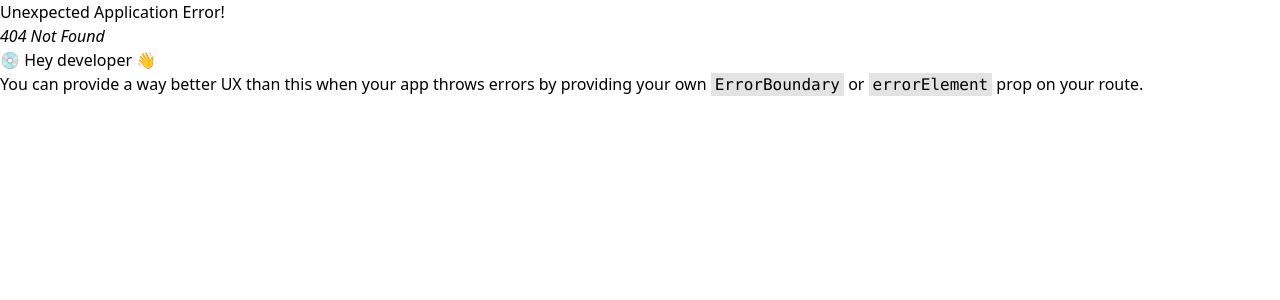
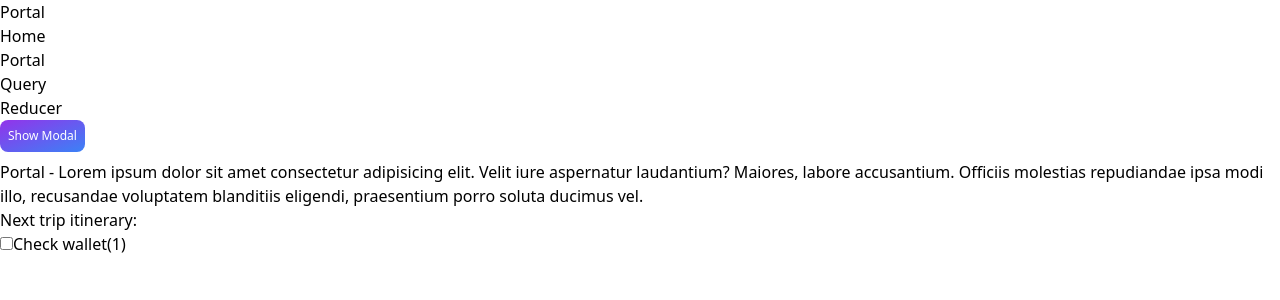
Before and after one commit to pagarevijayy/dev-dojo, a React (Vite) app in the folder kata-react-context/: page /portal in a window 1280 px wide. Before the commit this address had no page. Shown: the top 300 px of the page. Built offline with nearby package versions, Linux system fonts and the light colour scheme.

Commit message:
modal and portal

```diff
--- a/kata-react-context/src/App.tsx
+++ b/kata-react-context/src/App.tsx
@@ -1,5 +1,5 @@
 import "./App.css";
-import Header from "./components/header";
+import Header from "./components/Header";
 import { Outlet } from "react-router-dom";
 
 function App() {
--- a/kata-react-context/src/components/header.tsx
+++ b/kata-react-context/src/components/header.tsx
@@ -19,8 +19,8 @@ const Header = () => {
                         </NavLink>
                     </li>
                     <li>
-                        <NavLink to={"/about"} className={highlightNavLink}>
-                            About
+                        <NavLink to={"/portal"} className={highlightNavLink}>
+                            Portal
                         </NavLink>
                     </li>
                     <li>
--- /dev/null
+++ b/kata-react-context/src/components/layouts/Modal.tsx
@@ -0,0 +1,44 @@
+import { createPortal } from "react-dom";
+import { useNavigate } from "react-router-dom";
+
+type ModalProps = {
+    setShowModal: React.Dispatch<React.SetStateAction<boolean>>;
+};
+
+const Modal = ({ setShowModal }: ModalProps) => {
+    const navigate = useNavigate();
+    return createPortal(
+        <>
+            <div
+                onClick={() => setShowModal(false)}
+                className="modal-backdrop absolute inset-0 bg-gray-900/70"
+            ></div>
+            <div className="modal-body max-w-md relative top-1/2 left-1/2 -translate-x-1/2 -translate-y-1/2 origin p-4 bg-gray-200 rounded-lg z-10">
+                <section className="my-4">
+                    <p>Hii from Portal!</p>
+                    <p>
+                        Lorem ipsum dolor sit, amet consectetur adipisicing
+                        elit. Dignissimos totam inventore quo. Delectus numquam
+                        illo unde sint
+                    </p>
+                </section>
+                <div className="text-right space-x-2">
+                    <button
+                        className="btn-primary"
+                        onClick={() => navigate("/")}
+                    >
+                        Navigate to Home
+                    </button>
+                    <button
+                        className="btn-primary"
+                        onClick={() => setShowModal(false)}
+                    >
+                        Close
+                    </button>
+                </div>
+            </div>
+        </>,
+        document.body,
+    );
+};
+export default Modal;
--- a/kata-react-context/src/main.tsx
+++ b/kata-react-context/src/main.tsx
@@ -5,7 +5,7 @@ import { QueryClient, QueryClientProvider } from "@tanstack/react-query";
 
 import "./index.css";
 import App from "./App.tsx";
-import About from "./pages/About";
+import Portal from "./pages/Portal.tsx";
 import Homepage from "./pages/Homepage";
 import QueryDemo from "./pages/QueryDemo.tsx";
 import ReducerDemo from "./pages/ReducerDemo.tsx";
@@ -21,8 +21,8 @@ const router = createBrowserRouter([
                 element: <Homepage />,
             },
             {
-                path: "about",
-                element: <About />,
+                path: "portal",
+                element: <Portal />,
             },
             {
                 path: "react-query",
--- a/kata-react-context/src/pages/About.tsx
+++ /dev/null
@@ -1,36 +0,0 @@
-import { useEffect } from "react";
-import { usePageContext } from "../contexts/PageContext";
-import ListTasks from "../components/itinerary/ListTasks";
-import { useItineraryContext } from "../contexts/ItineraryContext";
-
-const About = () => {
-    // This logic of updating context is abstracted in useSetPageTitle. Following code is for sample purpose.
-    const page = usePageContext();
-
-    useEffect(() => {
-        page.setPageName("About");
-    }, [page]);
-
-    const context = useItineraryContext();
-    return (
-        <div className="my-6 space-y-4">
-            <p className="">
-                About - Lorem ipsum dolor sit amet consectetur adipisicing elit.
-                Velit iure aspernatur laudantium? Maiores, labore accusantium.
-                Officiis molestias repudiandae ipsa modi illo, recusandae
-                voluptatem blanditiis eligendi, praesentium porro soluta ducimus
-                vel.
-            </p>
-
-            <section>
-                <h2 className="font-bold">Next trip itinerary:</h2>
-                <ListTasks
-                    showItemSettingsActions={false}
-                    taskList={context.itineraryTasks}
-                />
-            </section>
-        </div>
-    );
-};
-
-export default About;
--- /dev/null
+++ b/kata-react-context/src/pages/Portal.tsx
@@ -0,0 +1,48 @@
+import { useState, useEffect } from "react";
+import { usePageContext } from "../contexts/PageContext";
+import ListTasks from "../components/itinerary/ListTasks";
+import { useItineraryContext } from "../contexts/ItineraryContext";
+import Modal from "../components/layouts/Modal";
+
+const Portal = () => {
+    // This logic of updating context is abstracted in useSetPageTitle. Following code is for sample purpose.
+    const page = usePageContext();
+    const [showModal, setShowModal] = useState<boolean>(false);
+
+    useEffect(() => {
+        page.setPageName("Portal");
+    }, [page]);
+
+    const context = useItineraryContext();
+    return (
+        <div className="my-6 space-y-4">
+            {showModal && <Modal setShowModal={setShowModal} />}
+            <button
+                className="btn-primary my-4"
+                onClick={() => {
+                    setShowModal(true);
+                }}
+            >
+                Show Modal
+            </button>
+
+            <p className="">
+                Portal - Lorem ipsum dolor sit amet consectetur adipisicing
+                elit. Velit iure aspernatur laudantium? Maiores, labore
+                accusantium. Officiis molestias repudiandae ipsa modi illo,
+                recusandae voluptatem blanditiis eligendi, praesentium porro
+                soluta ducimus vel.
+            </p>
+
+            <section>
+                <h2 className="font-bold">Next trip itinerary:</h2>
+                <ListTasks
+                    showItemSettingsActions={false}
+                    taskList={context.itineraryTasks}
+                />
+            </section>
+        </div>
+    );
+};
+
+export default Portal;
```
